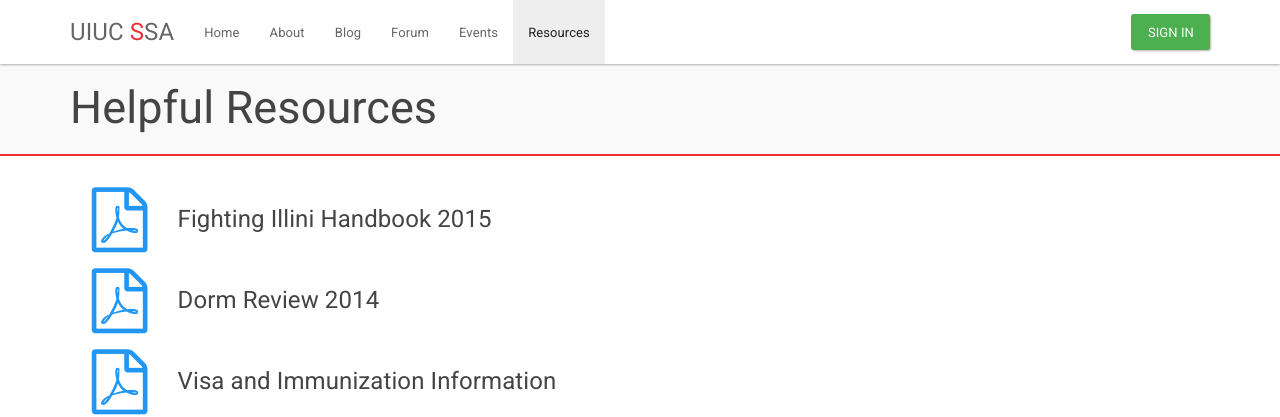
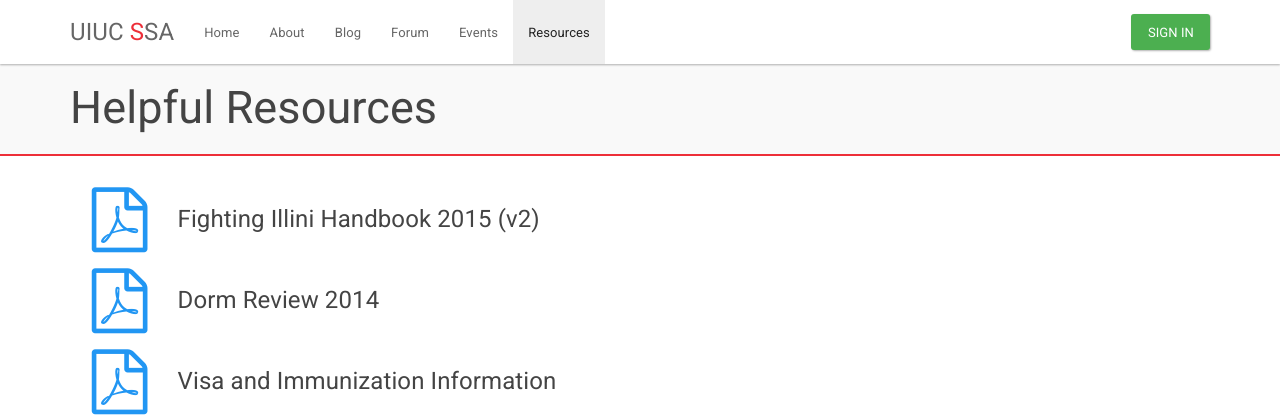
Before and after one commit to uiucssa/uiucssa.github.io, a Jekyll site: the page built from resources.html, in a window 1280 px wide. Shown: the top 417 px of the page. Built offline with Jekyll 4.4.1, drawn with Linux system fonts in a browser that asks for light colours.

Commit message:
Restore file versioning

```diff
--- a/index.html
+++ b/index.html
@@ -46,7 +46,7 @@
           </td></tr>
       </table>
 
-      <p><a class="btn btn-default" href="{{ site.url }}/attach/fighting_illini_handbook.pdf" role="button">Fighting Illini Handbook &raquo;</a></p>
+      <p><a class="btn btn-default" href="{{ site.url }}/attach/fighting_illini_handbook_2015_v2.pdf" role="button">Fighting Illini Handbook &raquo;</a></p>
     </div>
 
     <div class="col-md-4" style="margin-bottom: 40px;">
--- a/resources.html
+++ b/resources.html
@@ -4,7 +4,7 @@
 ---
 
 <table class="table">
-	<tr> <td class="col-md-1" style="border-top: none; vertical-align: middle;"><a href="{{ site.url }}/attach/fighting_illini_handbook.pdf"><i class="fa fa-file-pdf-o fa-5x fa-fw"></i></a></td> <td style="border-top: none; vertical-align: middle;"><h4>Fighting Illini Handbook 2015</h4></td> </tr>
+	<tr> <td class="col-md-1" style="border-top: none; vertical-align: middle;"><a href="{{ site.url }}/attach/fighting_illini_handbook_2015_v2.pdf"><i class="fa fa-file-pdf-o fa-5x fa-fw"></i></a></td> <td style="border-top: none; vertical-align: middle;"><h4>Fighting Illini Handbook 2015 (v2)</h4></td> </tr>
 
 	<tr> <td class="col-md-1" style="border-top: none; vertical-align: middle;"><a href="{{ site.url }}/attach/dorm_review_2014.pdf"><i class="fa fa-file-pdf-o fa-5x fa-fw"></i></a></td> <td style="border-top: none; vertical-align: middle;"><h4>Dorm Review 2014</h4></td> </tr>
 
```
Also changed, not shown: 1 other file.
